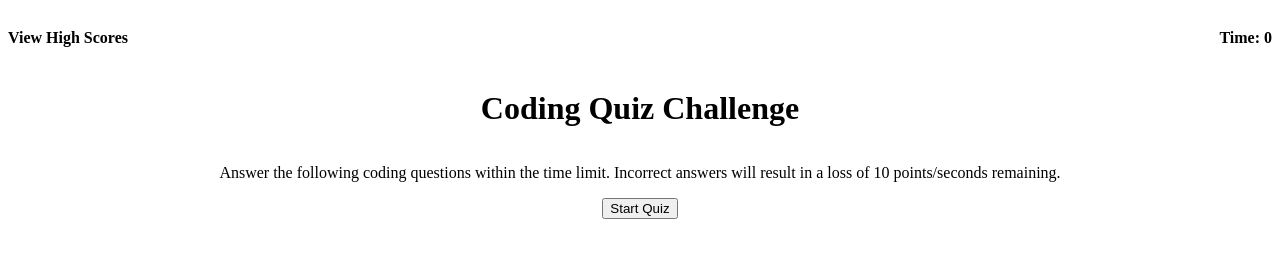
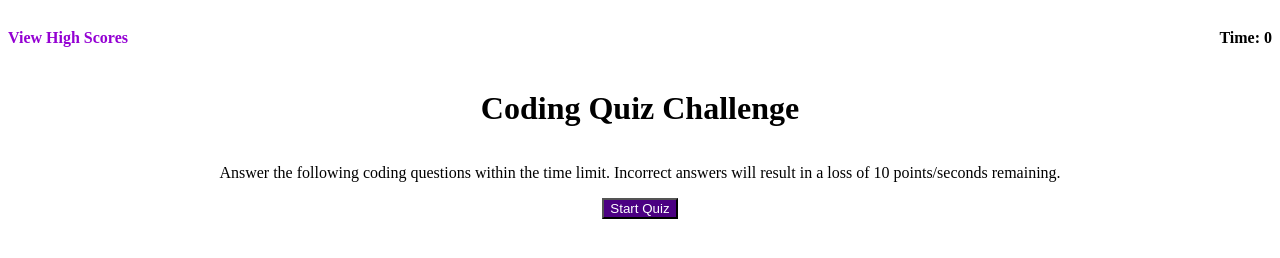
Before and after one commit to victoria-cg/Code-Quiz, a plain HTML site: page index.html in a window 1280 px wide. Drawn offline with Linux system fonts and the light colour scheme; files whose address does not match are found by name.

Commit message:
added colors to CSS for starting page

```diff
--- a/assets/style.css
+++ b/assets/style.css
@@ -3,6 +3,9 @@
 Header {
     display: flex;
     justify-content: space-between;
+}
+.scores{
+    color: darkviolet; /*sets color for scoreboard link*/
 }
 
 /*Code below adds flex styles to center the starting content on page load of the quiz-content container, an H1, p, and button element*/
@@ -17,3 +20,7 @@ Header {
     width: 100%;
     justify-content: center;
 }
+.quiz-content button{  /*this adds color to the start button*/
+    background-color: indigo;
+    color: white;
+}
```
